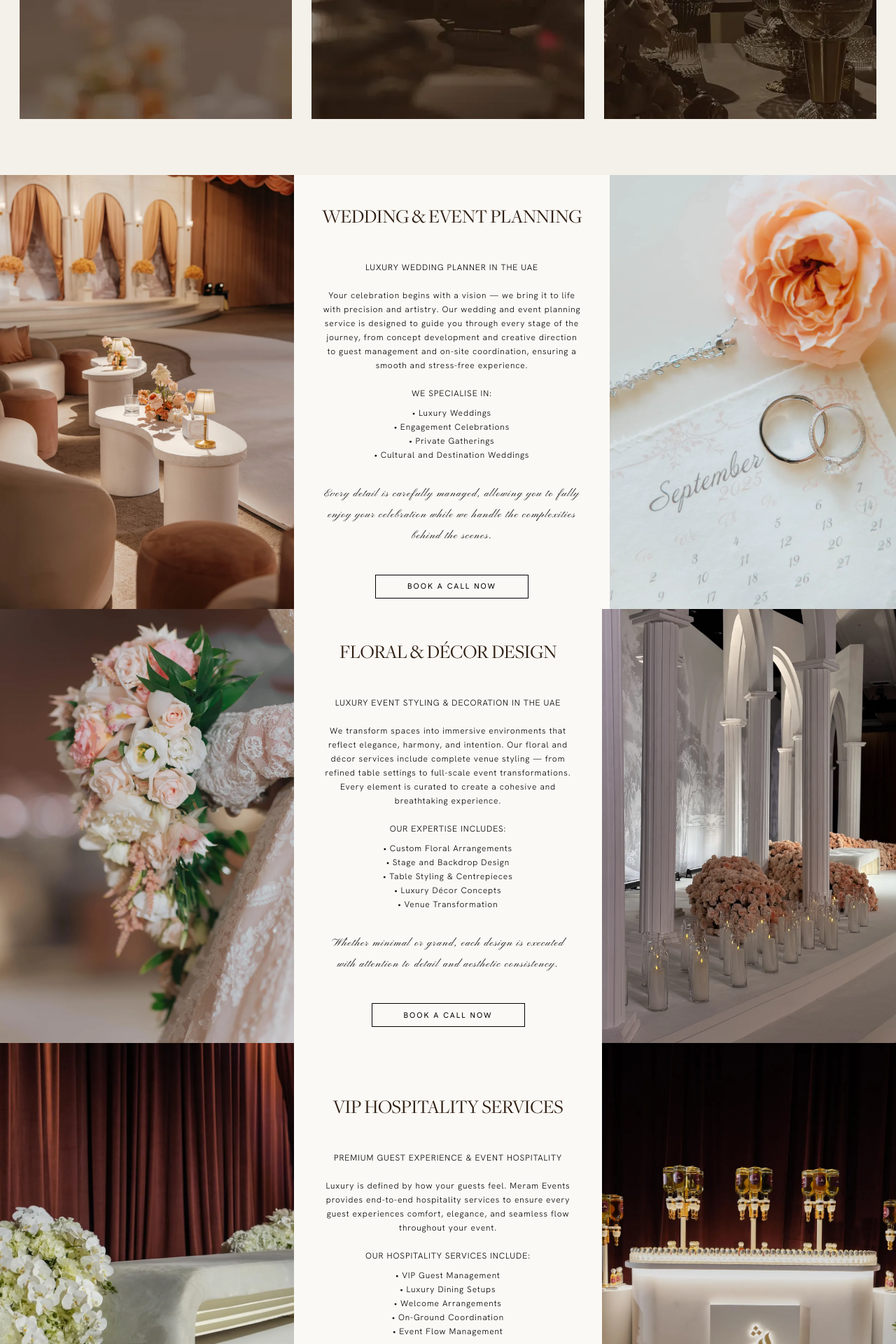
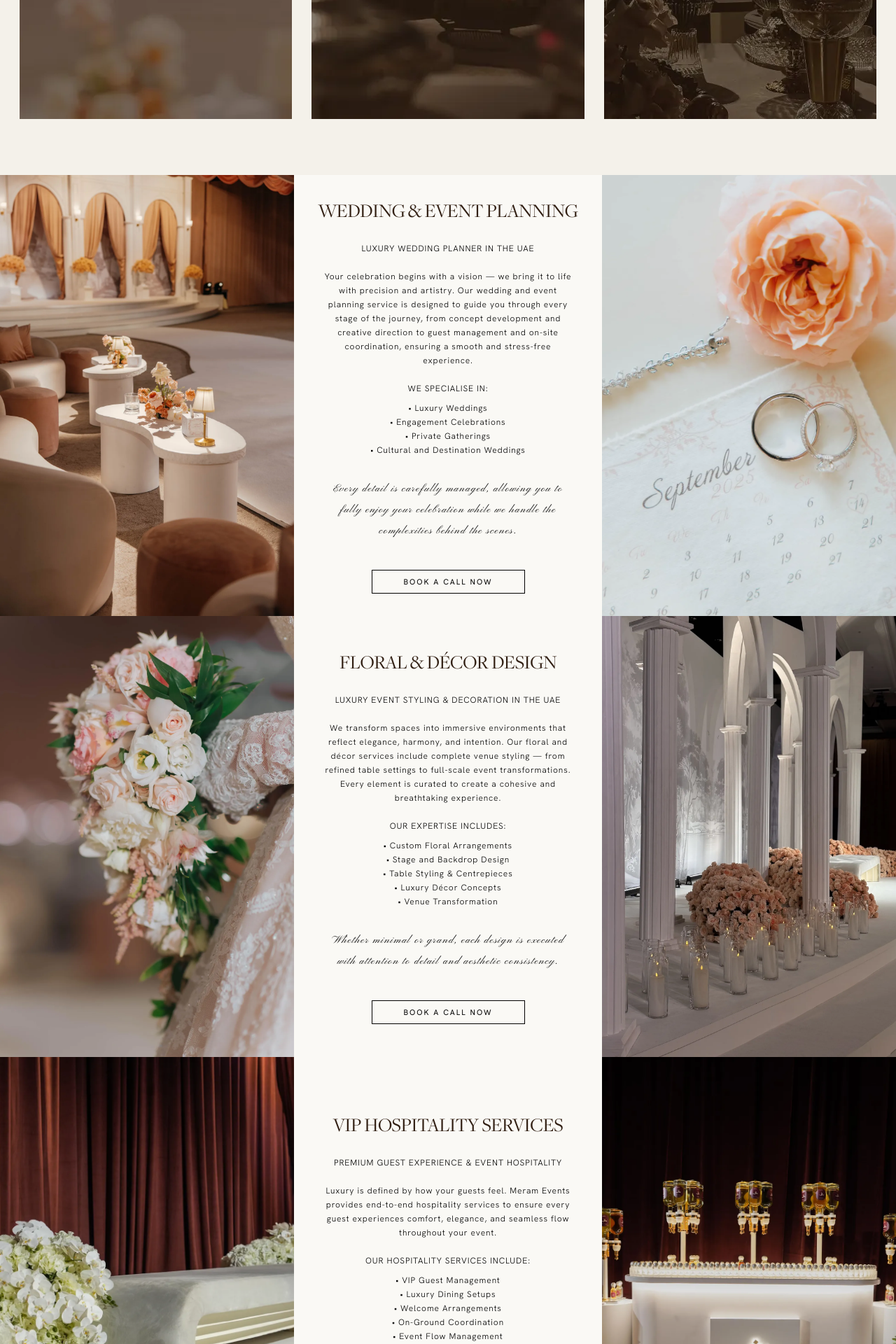
Before and after one commit to Harisshabbir76/Meram, a Django app: page /services/ in a window 1280 px wide. Shown: the part 1155-3075 px from the top of the page at 70% size. Run offline with Django 5.2, Linux system fonts and the light colour scheme; data that the repository does not hold is empty; some libraries are stand-ins or nearby versions; some web fonts are replaced.

Commit message:
production changes 2

```diff
--- a/main/templates/main/services.html
+++ b/main/templates/main/services.html
@@ -137,9 +137,8 @@
 
 .srv-row{
     display:grid;
-    grid-template-columns:420px 1fr 420px;
-    height:620px; /* min-height nahi */
-    overflow:hidden;
+    grid-template-columns:minmax(320px, 420px) minmax(0, 1fr) minmax(320px, 420px);
+    min-height:620px;
 }
 
 .srv-row:last-of-type .btn-srv{
@@ -148,6 +147,7 @@
 
 .srv-side-image{
     height:100%;
+    overflow:hidden;
 }
 
 .srv-side-image img{
@@ -722,6 +722,14 @@
 /* ── RESPONSIVE ── */
 
 
+@media (max-width:1500px) and (min-width:1201px){
+    .srv-block-title{
+        font-size:32px;
+        line-height:40px;
+        margin-bottom:24px;
+    }
+}
+
 @media (max-width:1400px){
 
 .srv-content-col {
@@ -963,7 +971,6 @@ padding: 0 20px;}
         width:100%;
         height:100%;
         object-fit:cover;
-        padding:4px;
     }
 
     .srv-block-title{
```
Also changed, not shown: .claude/launch.json.
